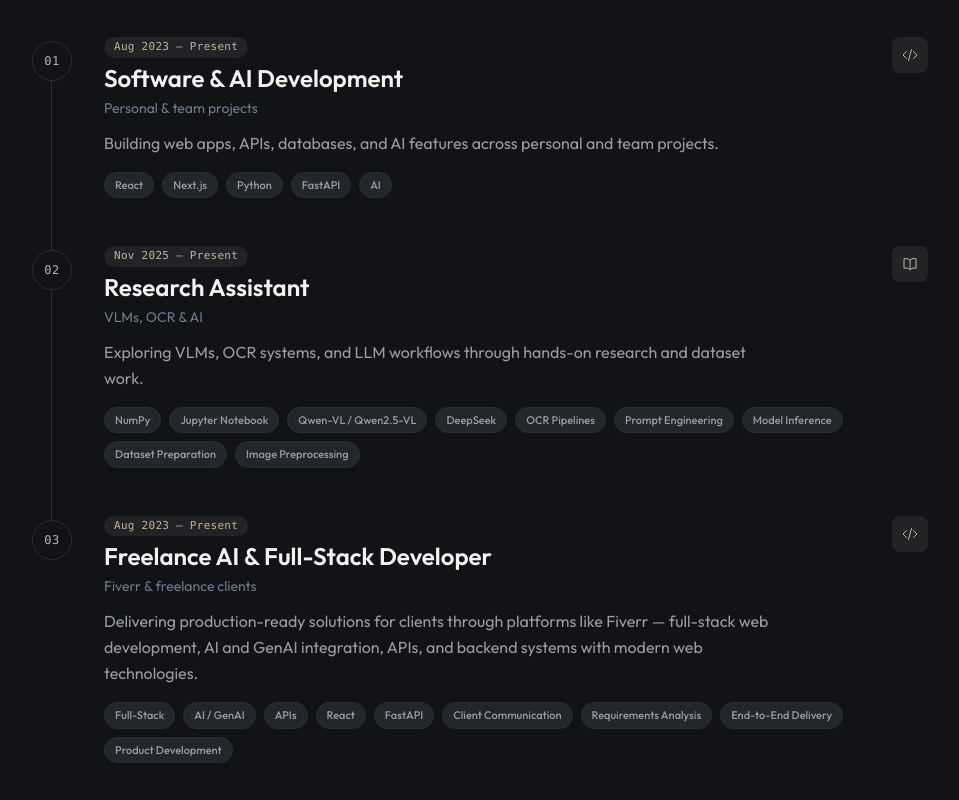
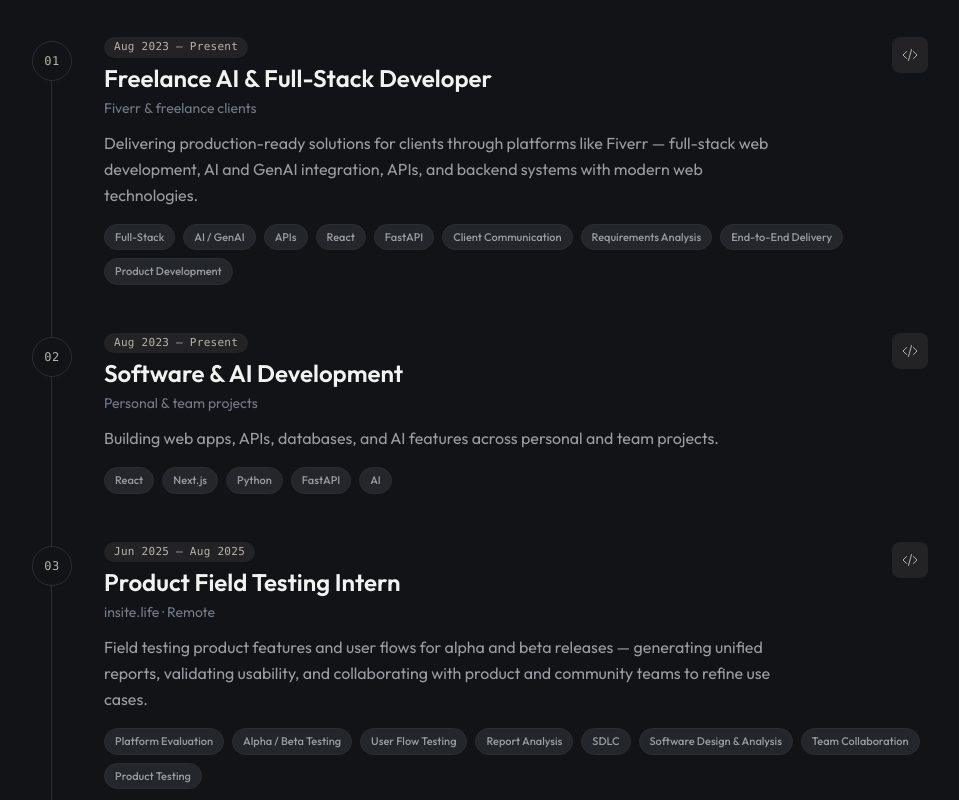
Before and after one commit to Mfahad159/portfolio, a Next.js app: page / in a window 1280 px wide. Shown: the part 1860-2660 px from the top of the page, without its empty margins (160-1119 px from the left). Built offline with nearby package versions, Linux system fonts and the light colour scheme.

Commit message:
Fixed Experience section

```diff
--- a/app/components/Community.jsx
+++ b/app/components/Community.jsx
@@ -104,8 +104,8 @@ const Community = () => {
               </div>
             </div>
             <p className="text-base leading-relaxed text-[var(--muted)]">
-              Part of GDG on Campus CFD — contributing to technical events, community initiatives,
-              and team collaboration at FAST-NUCES.
+              Leading the technical team at GDG on Campus CFD, I work across developer and design teams to
+              execute technical events, community initiatives, and large-scale programs at FAST-NUCES.
             </p>
             <div className="mt-4 flex flex-wrap gap-2">
               {['GDG on Campus', 'Technical events', 'Community building'].map((tag) => (
--- a/data/portfolio.js
+++ b/data/portfolio.js
@@ -160,6 +160,27 @@ export const communityAssets = {
 export const experienceData = [
   {
     number: '01',
+    title: 'Freelance AI & Full-Stack Developer',
+    organization: 'Fiverr & freelance clients',
+    date: 'Aug 2023 — Present',
+    description:
+      'Delivering production-ready solutions for clients through platforms like Fiverr — full-stack web development, AI and GenAI integration, APIs, and backend systems with modern web technologies.',
+    tags: [
+      'Full-Stack',
+      'AI / GenAI',
+      'APIs',
+      'React',
+      'FastAPI',
+      'Client Communication',
+      'Requirements Analysis',
+      'End-to-End Delivery',
+      'Product Development',
+    ],
+    category: 'Freelance',
+    icon: 'development',
+  },
+  {
+    number: '02',
     title: 'Software & AI Development',
     organization: 'Personal & team projects',
     date: 'Aug 2023 — Present',
@@ -170,7 +191,27 @@ export const experienceData = [
     icon: 'development',
   },
   {
-    number: '02',
+    number: '03',
+    title: 'Product Field Testing Intern',
+    organization: 'insite.life · Remote',
+    date: 'Jun 2025 — Aug 2025',
+    description:
+      'Field testing product features and user flows for alpha and beta releases — generating unified reports, validating usability, and collaborating with product and community teams to refine use cases.',
+    tags: [
+      'Platform Evaluation',
+      'Alpha / Beta Testing',
+      'User Flow Testing',
+      'Report Analysis',
+      'SDLC',
+      'Software Design & Analysis',
+      'Team Collaboration',
+      'Product Testing',
+    ],
+    category: 'Internship',
+    icon: 'development',
+  },
+  {
+    number: '04',
     title: 'Research Assistant',
     organization: 'VLMs, OCR & AI',
     date: 'Nov 2025 — Present',
@@ -189,27 +230,6 @@ export const experienceData = [
     ],
     category: 'Research',
     icon: 'research',
-  },
-  {
-    number: '03',
-    title: 'Freelance AI & Full-Stack Developer',
-    organization: 'Fiverr & freelance clients',
-    date: 'Aug 2023 — Present',
-    description:
-      'Delivering production-ready solutions for clients through platforms like Fiverr — full-stack web development, AI and GenAI integration, APIs, and backend systems with modern web technologies.',
-    tags: [
-      'Full-Stack',
-      'AI / GenAI',
-      'APIs',
-      'React',
-      'FastAPI',
-      'Client Communication',
-      'Requirements Analysis',
-      'End-to-End Delivery',
-      'Product Development',
-    ],
-    category: 'Freelance',
-    icon: 'development',
   },
 ];
 
```
